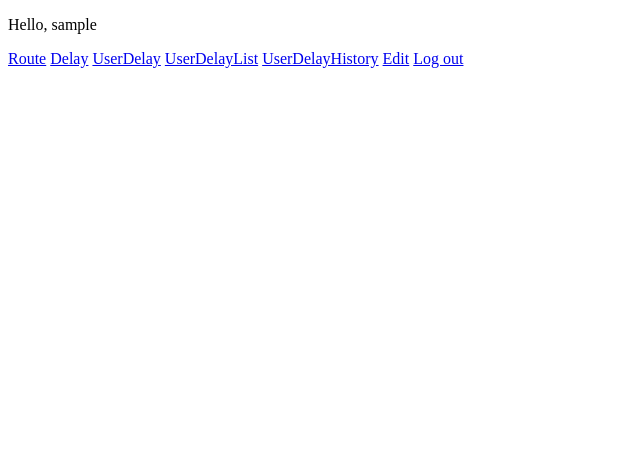
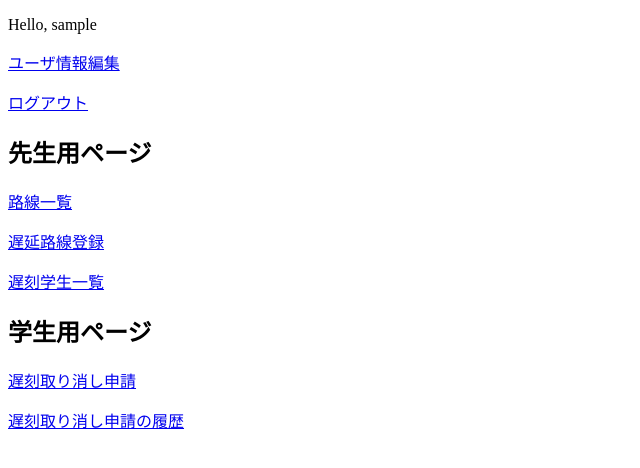
Before and after one commit to haku-noir/late-investigation, a Django app: page / in a window 1280 px wide. Shown: the top 468 px of the page, without its empty margins (0-640 px from the left). Run offline with Django 4.2, Linux system fonts and the light colour scheme; the visitor is signed in with stand-in values (Sample User, id 1); parts of the project's set-up code (start-up, migrations or seed data) failed here and were passed over.

Commit message:
clean: url and link

```diff
--- a/app/late_investigation/templates/delay/register.html
+++ b/app/late_investigation/templates/delay/register.html
@@ -24,7 +24,6 @@
         </tr>
         <form enctype="multipart/form-data" method="post">
           {% csrf_token %}
-            {% comment %} {% for route, delay_time in zip(routes, delay_times) %} {% endcomment %}
             {% for info in infos %}
             <tr>
               <td>{{ info.route.name }}</td>
--- a/app/late_investigation/templates/home.html
+++ b/app/late_investigation/templates/home.html
@@ -6,17 +6,18 @@
   </head>
   <body>
     {% if request.user.is_authenticated %}
-    <p class="display-4">Hello, {{ user.username }}</p>
-    {{ user.route }}
-    <a class="lead" href="{% url 'route_list' %}">Route</a>
-    <a class="lead" href="{% url 'delay_register' %}">Delay</a>
-    <a class="lead" href="{% url 'userdelay_register' %}">UserDelay</a>
-    <a class="lead" href="{% url 'userdelay_list' %}">UserDelayList</a>
-    <a class="lead" href="{% url 'userdelay_history' %}">UserDelayHistory</a>
-    <a class="lead" href="{% url 'user_edit' %}">Edit</a>
-    <a class="lead" href="{% url 'logout' %}">Log out</a>
+      <p class="display-4">Hello, {{ user.username }}</p>
+      <p><a class="lead" href="{% url 'user_edit' %}">ユーザ情報編集</a></p>
+      <p><a class="lead" href="{% url 'logout' %}">ログアウト</a></p>
+      <h2>先生用ページ</h2>
+      <p><a class="lead" href="{% url 'route' %}">路線一覧</a></p>
+      <p><a class="lead" href="{% url 'delay_register' %}">遅延路線登録</a></p>
+      <p><a class="lead" href="{% url 'userdelay' %}">遅刻学生一覧</a></p>
+      <h2>学生用ページ</h2>
+      <p><a class="lead" href="{% url 'userdelay_register' %}">遅刻取り消し申請</a></p>
+      <p><a class="lead" href="{% url 'userdelay_history' %}">遅刻取り消し申請の履歴</a></p>
     {% else %}
-    <a class="lead" href="{% url 'login' %}">Log in</a>
+    <a class="lead" href="{% url 'login' %}">ログイン</a>
     {% endif %}
   </body>
 </html>
--- a/app/late_investigation/templates/userdelay/history.html
+++ b/app/late_investigation/templates/userdelay/history.html
@@ -8,7 +8,7 @@
   </head>
 
   <body>
-    <h1>遅延履歴</h1>
+    <h1>遅刻取り消し申請履歴</h1>
 
     <div class="register">
       <table class="reg_form">
--- a/app/late_investigation/templates/userdelay/register.html
+++ b/app/late_investigation/templates/userdelay/register.html
@@ -8,7 +8,7 @@
   </head>
 
   <body>
-    <h1>遅延調査</h1>
+    <h1>遅刻取り消し申請</h1>
 
     {% if DelayCreate %}
     <h1>登録完了!</h1>
--- a/app/late_investigation/templates/users/edit.html
+++ b/app/late_investigation/templates/users/edit.html
@@ -8,7 +8,7 @@
   </head>
 
   <body>
-    <h1>ユーザ編集</h1>
+    <h1>ユーザ情報編集</h1>
 
     {% if AccountChange %}
     <h1>編集完了!</h1>
--- a/app/urls.py
+++ b/app/urls.py
@@ -25,14 +25,14 @@ from late_investigation import views
 urlpatterns = [
     path('', views.home, name='home'),
     path('admin/', admin.site.urls),
-    path('register/', views.UserRegister.as_view(), name='register'),
     path('login/', auth_views.LoginView.as_view(), name='login'),
     path('logout/', login_required(auth_views.LogoutView.as_view()), name='logout'),
     path('auth/', include('social_django.urls', namespace='social')),
-    path('user_edit/', login_required(views.UserEdit.as_view()), name='user_edit'),
-    path('route_list/', login_required(views.Routelist.as_view()), name='route_list'),
-    path('delay_register/', login_required(views.DelayRegister.as_view()), name='delay_register'),
-    path('userdelay_register/', login_required(views.UserDelayRegister.as_view()), name='userdelay_register'),
-    path('userdelay_list/', login_required(views.UserDelayList.as_view()), name='userdelay_list'),
-    path('userdelay_history/', login_required(views.UserDelayHistory.as_view()), name='userdelay_history'),
+    path('user/register/', views.UserRegister.as_view(), name='user_register'),
+    path('user/edit/', login_required(views.UserEdit.as_view()), name='user_edit'),
+    path('route/', login_required(views.Routelist.as_view()), name='route'),
+    path('delay/register/', login_required(views.DelayRegister.as_view()), name='delay_register'),
+    path('user/delay/', login_required(views.UserDelayList.as_view()), name='userdelay'),
+    path('user/delay/register/', login_required(views.UserDelayRegister.as_view()), name='userdelay_register'),
+    path('user/delay/history/', login_required(views.UserDelayHistory.as_view()), name='userdelay_history'),
 ]
```
